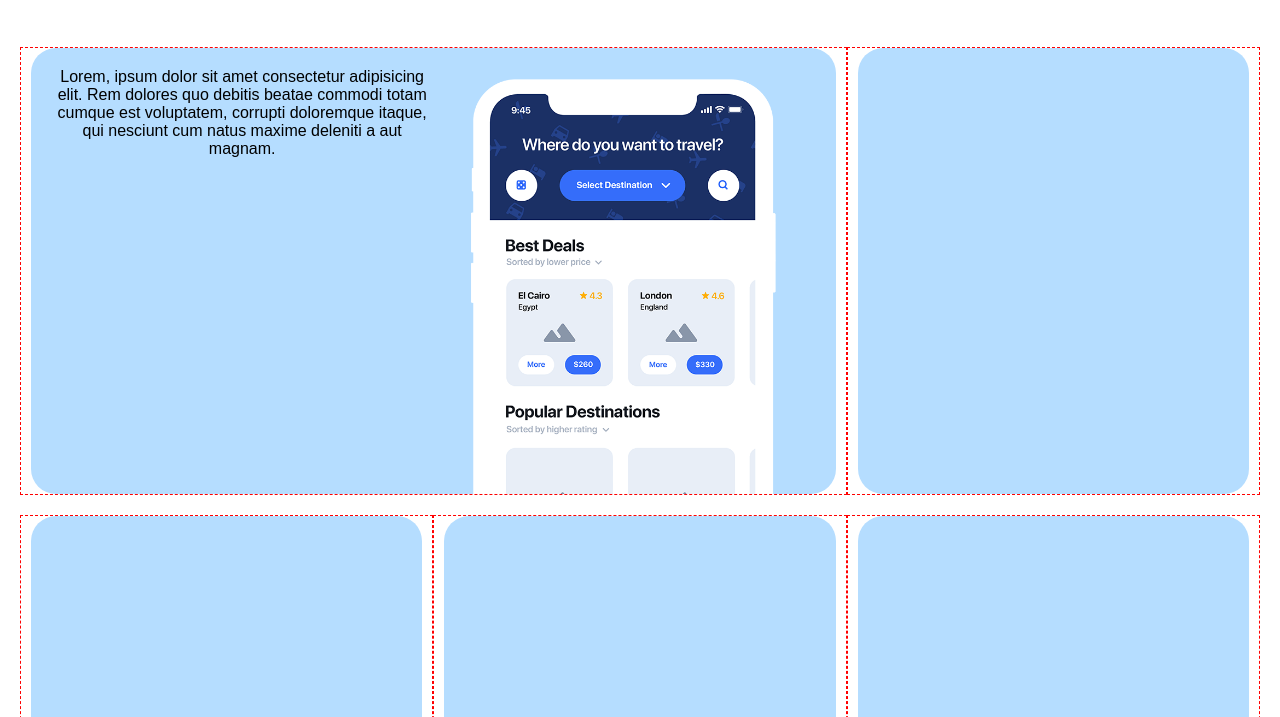
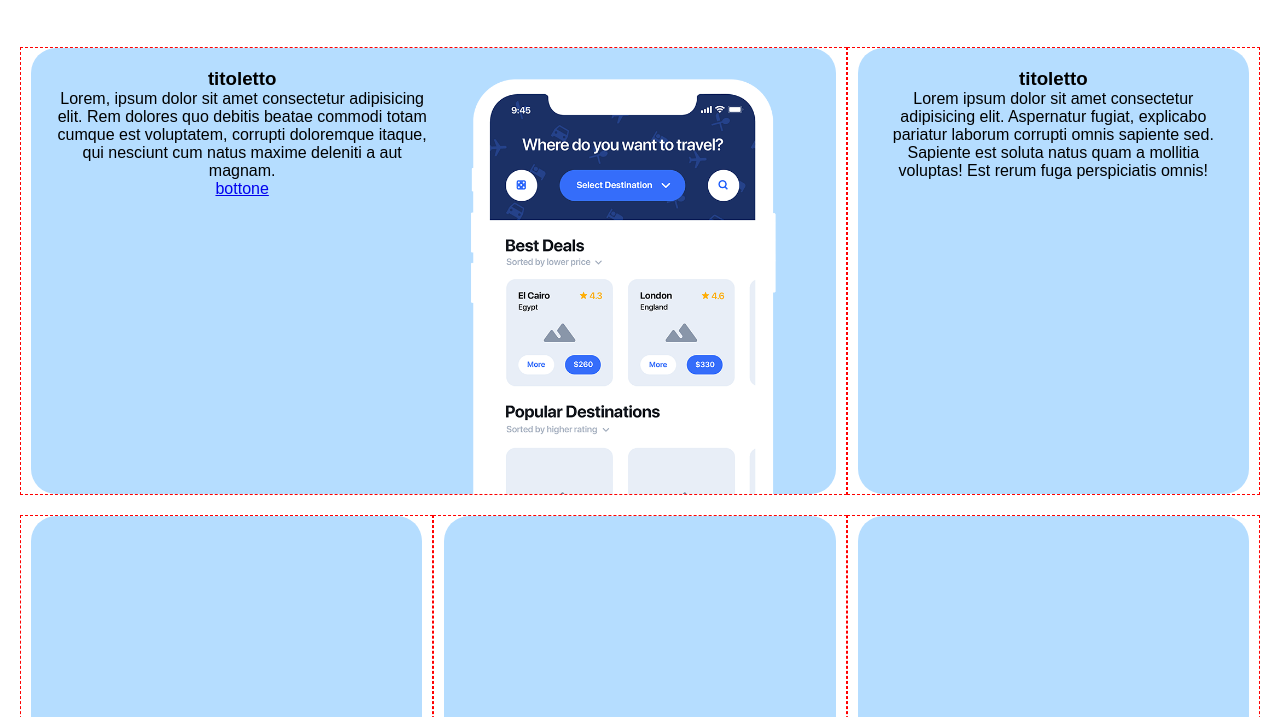
Before and after one commit to Luz42/htmlcss-responsive-layout, a plain HTML site: page index.html in a window 1280 px wide. Shown: the part 83-800 px from the top of the page. Drawn offline with Linux system fonts and the light colour scheme.

Commit message:
added text in card and upgrade layout creted .text in .card

```diff
--- a/index.html
+++ b/index.html
@@ -41,17 +41,26 @@
                     <div class="row">
                         <div class="column">
                             <div class="card">
+                                <div class="text">
+                                    <h3>titoletto</h3>
                                     <p>
                                         Lorem, ipsum dolor sit amet consectetur adipisicing elit. Rem
                                         dolores quo debitis beatae commodi totam cumque est
                                         voluptatem, corrupti doloremque itaque, qui nesciunt cum natus
                                         maxime deleniti a aut magnam.
                                     </p>
+                                    <a href="#">bottone</a>
+                                </div>
                                 <img src="img/phone.png" alt="Get a Demo" />
                             </div>
                         </div>
                         <div class="column">
-                            <div class="card"></div>
+                            <div class="card">
+                                <h3>titoletto</h3>
+                                <p>Lorem ipsum dolor sit amet consectetur adipisicing elit. Aspernatur fugiat, explicabo
+                                    pariatur laborum corrupti omnis sapiente sed. Sapiente est soluta natus quam a
+                                    mollitia voluptas! Est rerum fuga perspiciatis omnis!</p>
+                            </div>
                         </div>
                         <div class="column">
                             <div class="card"></div>
```
Lines whose indentation alone changed are shown as unchanged.
